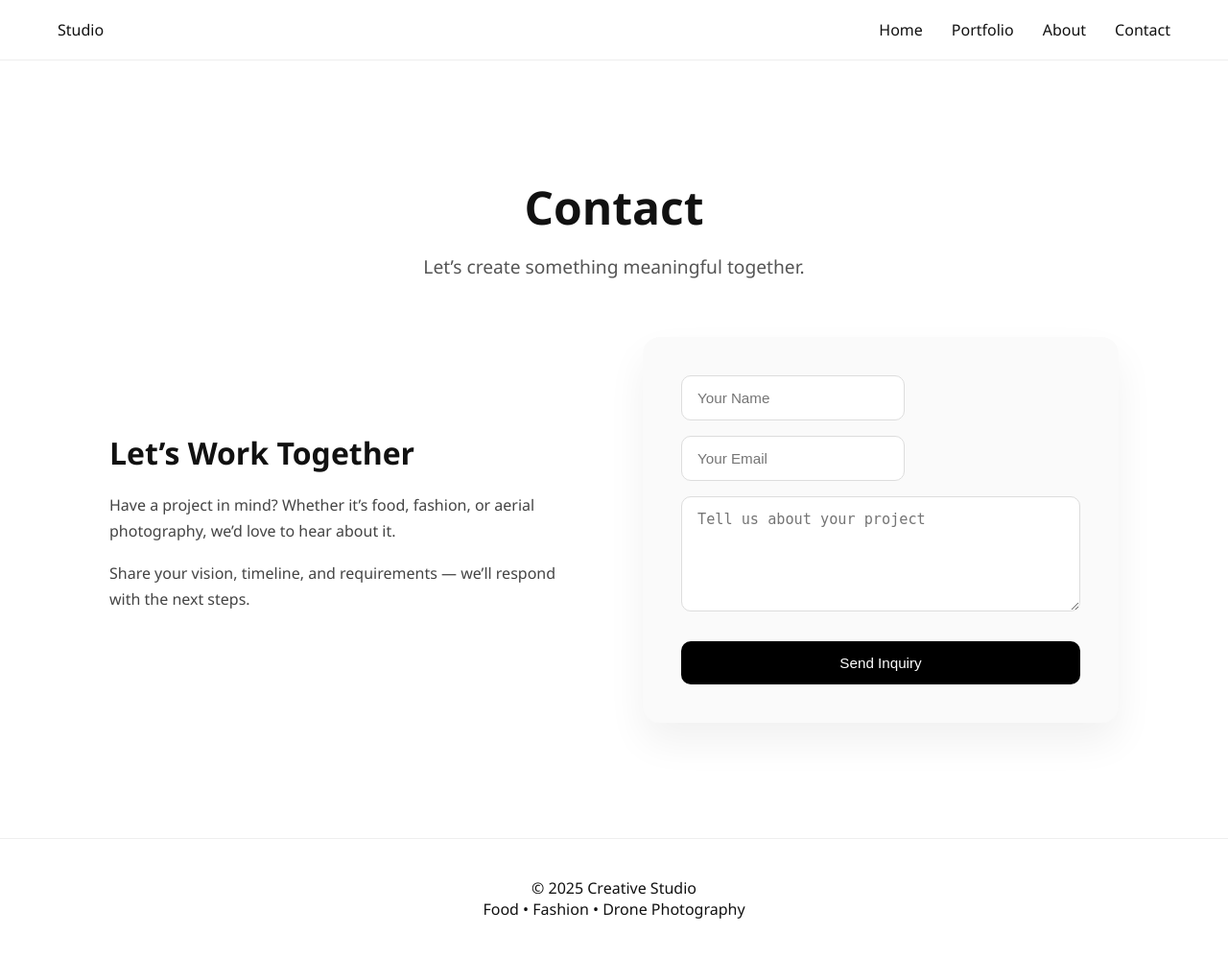
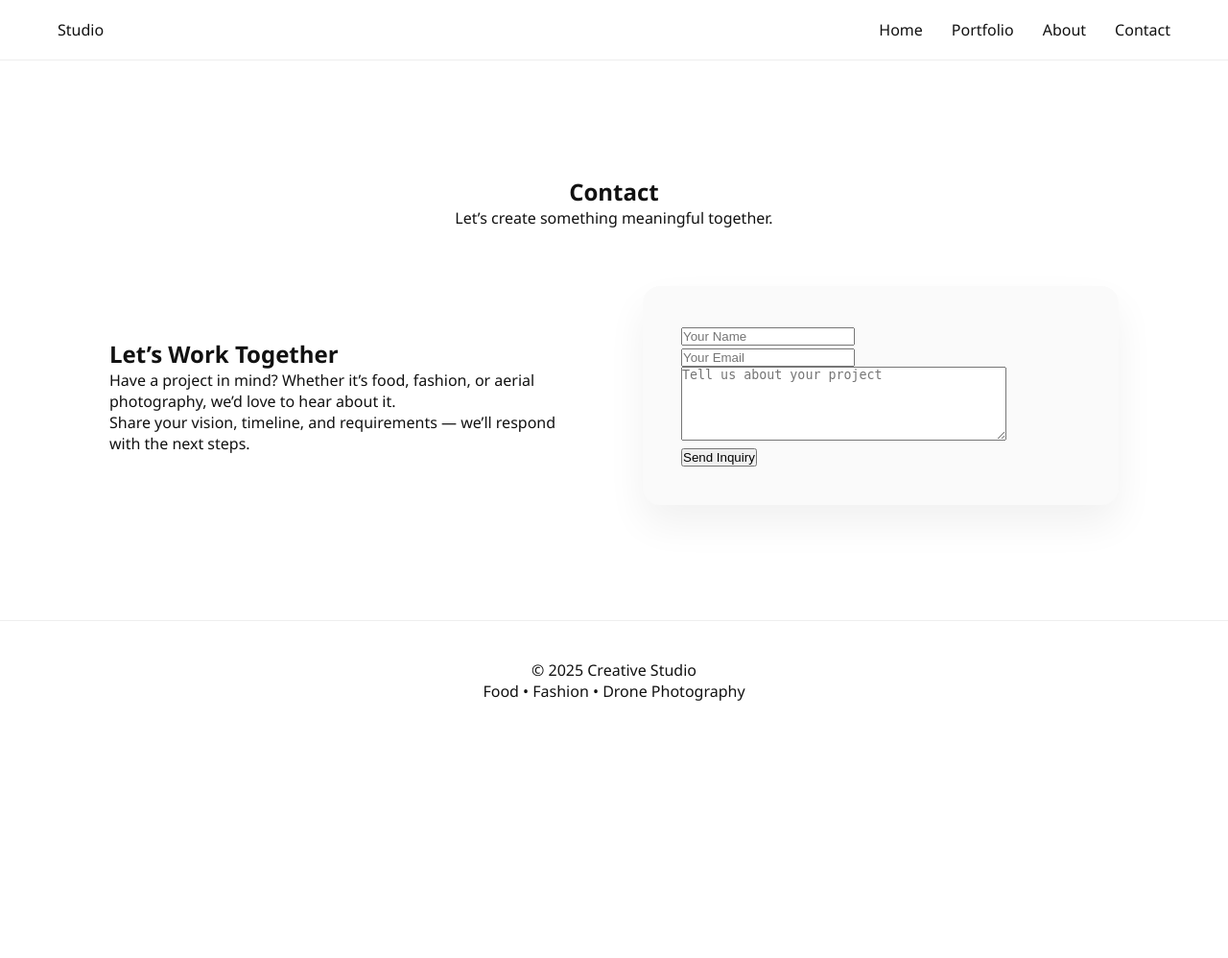
Before and after one commit to syed5625/studio, a Django app: page /contact/ in a window 1280 px wide. Shown: the whole page at 96% size. After the commit the page ends 730 px from the top, so only its background shows below. Run offline with Django 5.2, Linux system fonts and the light colour scheme; data that the repository does not hold is empty.

Commit message:
css fixed

```diff
--- a/website/static/css/style.css
+++ b/website/static/css/style.css
@@ -1,83 +1,62 @@
-* { box-sizing: border-box; margin:0; padding:0; }
+* {
+    box-sizing: border-box;
+    margin: 0;
+    padding: 0;
+}
 
 body {
     font-family: 'Segoe UI', sans-serif;
-    color:#111;
+    color: #111;
+    background: #fff;
 }
 
 .navbar {
     position: sticky;
-    top:0;
-    background:#fff;
-    display:flex;
-    justify-content:space-between;
-    align-items:center;
-    padding:20px 60px;
-    border-bottom:1px solid #eee;
-    z-index:1000;
+    top: 0;
+    background: #fff;
+    display: flex;
+    justify-content: space-between;
+    align-items: center;
+    padding: 20px 60px;
+    border-bottom: 1px solid #eee;
+    z-index: 1000;
 }
 
-.nav-links { display:flex; gap:30px; }
-.nav-links a { text-decoration:none; color:#111; }
-
-.hamburger { display:none; font-size:26px; background:none; border:none; }
-
-@media (max-width:768px) {
 .nav-links {
-        display:none;
-        position:absolute;
-        top:70px;
-        right:20px;
-        background:#fff;
-        flex-direction:column;
-        padding:20px;
-        box-shadow:0 10px 30px rgba(0,0,0,0.15);
-    }
-    .nav-links.active { display:flex; }
-    .hamburger { display:block; }
-}
-@media (max-width: 768px) {
-    .hero {
-        height: 80vh;
-        padding: 0 6%;
-        background-position: center;
+    display: flex;
+    gap: 30px;
 }
 
-    .hero-content {
-        text-align: left;
-    }
-}
-@media (max-width: 900px) {
-    .portfolio-section {
-        grid-template-columns: 1fr;
+.nav-links a {
+    text-decoration: none;
+    color: #111;
+    font-weight: 500;
 }
 
-    .portfolio-grid {
-        grid-template-columns: repeat(2, 1fr);
-    }
+.hamburger {
+    display: none;
+    font-size: 26px;
+    background: none;
+    border: none;
+    cursor: pointer;
 }
 
-
 .hero {
-    min-height: calc(100vh - 80px);
+    height: calc(100vh - 80px);
     width: 100%;
     background-size: cover;
-    background-position: center;
+    background-position: center top;
     background-repeat: no-repeat;
     position: relative;
     display: flex;
-    align-items: center;
-    padding:60px;
-    color:white;
 }
-
 
 .hero-overlay {
     width: 100%;
-    min-height: calc(100vh - 80px);
+    height: 100%;
     background: linear-gradient(
-        rgba(0, 0, 0, 0.45),
-        rgba(0, 0, 0, 0.55)
+        rgba(0, 0, 0, 0.55),
+        rgba(0, 0, 0, 0.35)
     );
     display: flex;
     align-items: center;
@@ -85,88 +64,46 @@ body {
 
 .hero-content {
     max-width: 900px;
-    padding: 4rem;
+    padding: 0 6%;
     color: #fff;
-    transform: translateY(30px);
-    transition: 1s ease;
 }
 
 .hero-content h1 {
-    font-size: 3.5rem;
+    font-size: clamp(2.6rem, 4vw, 3.8rem);
     font-weight: 700;
+    line-height: 1.15;
     margin-bottom: 1rem;
 }
 
 .hero-content p {
-    font-size: 1.2rem;
+    font-size: 1.1rem;
     opacity: 0.95;
 }
 
-.hero-content.show {
-    opacity: 1;
-    transform: translateY(0);
+.grid-section {
+    display: grid;
+    grid-template-columns: repeat(auto-fit, minmax(280px, 1fr));
+    gap: 30px;
+    padding: 60px;
 }
 
-.grid-section {
-    display:grid;
-    grid-template-columns:repeat(auto-fit,minmax(280px,1fr));
-    gap:30px;
-    padding:60px;
+.card img,
+.grid-section img {
+    width: 100%;
+    height: 260px;
+    object-fit: cover;
+    border-radius: 12px;
+    transition: transform 0.35s ease;
 }
 
-.card img, .grid-section img {
-    width:100%;
-    height:260px;
-    object-fit:cover;
-    border-radius:12px;
-    transition:transform .3s;
+.card img:hover,
+.grid-section img:hover {
+    transform: scale(1.05);
 }
 
-.card img:hover, .grid-section img:hover {
-    transform:scale(1.05);
-}
-
-.page-title { padding:60px; font-size:36px; }
-
-footer {
-    text-align:center;
-    padding:40px;
-    border-top:1px solid #eee;
-}
-
-#lightbox {
-    display:none;
-    position:fixed;
-    inset:0;
-    background:rgba(0,0,0,0.9);
-    justify-content:center;
-    align-items:center;
-}
-#lightbox img { max-width:90%; }
-#lightbox span {
-    position:absolute;
-    top:30px;
-    right:40px;
-    font-size:40px;
-    color:white;
-    cursor:pointer;
-}
-
-.reveal {
-    opacity: 0;
-    transform: translateY(40px);
-    transition: opacity 0.8s ease, transform 0.8s ease;
-}
-
-.reveal.show {
-    opacity: 1;
-    transform: translateY(0);
-}
-
-
-.reveal.active {
-    opacity: 1;
-    transform: translateY(0);
+.page-title {
+    padding: 60px;
+    font-size: 36px;
 }
 
 .portfolio-section {
@@ -339,16 +239,6 @@ footer {
     margin: 120px auto 60px;
     padding: 0 24px;
     text-align: center;
-}
-
-.contact-hero h1 {
-    font-size: 3rem;
-    margin-bottom: 16px;
-}
-
-.contact-tagline {
-    font-size: 1.2rem;
-    color: #555;
 }
 
 .contact-section {
@@ -364,65 +254,58 @@ footer {
     align-items: center;
 }
 
-.contact-info h2 {
-    font-size: 2rem;
-    margin-bottom: 20px;
-}
-
-.contact-info p {
-    color: #444;
-    line-height: 1.7;
-    margin-bottom: 16px;
-}
-
 .contact-form {
     background: #fafafa;
     padding: 40px;
     border-radius: 18px;
-    box-shadow: 0 20px 40px rgba(0,0,0,0.06);
-    display: flex;
-    flex-direction: column;
-    gap: 16px;
+    box-shadow: 0 20px 40px rgba(0, 0, 0, 0.06);
 }
 
-.contact-form input,
-.contact-form textarea {
-    padding: 14px 16px;
-    border-radius: 10px;
-    border: 1px solid #ddd;
-    font-size: 0.95rem;
+footer {
+    text-align: center;
+    padding: 40px;
+    border-top: 1px solid #eee;
 }
 
-.contact-form input:focus,
-.contact-form textarea:focus {
-    outline: none;
-    border-color: #000;
+@media (max-width: 900px) {
+    .portfolio-section {
+        grid-template-columns: 1fr;
     }
 
-.contact-form button {
-    margin-top: 10px;
-    padding: 14px;
-    border: none;
-    border-radius: 10px;
-    background: #000;
-    color: #fff;
-    font-size: 0.95rem;
-    cursor: pointer;
-    transition: background 0.3s ease;
+    .portfolio-grid {
+        grid-template-columns: repeat(2, 1fr);
     }
-
-.contact-form button:hover {
-    background: #222;
 }
 
 @media (max-width: 768px) {
+    .nav-links {
+        display: none;
+        position: absolute;
+        top: 70px;
+        right: 20px;
+        background: #fff;
+        flex-direction: column;
+        padding: 20px;
+        box-shadow: 0 10px 30px rgba(0, 0, 0, 0.15);
+    }
+
+    .nav-links.active {
+        display: flex;
+    }
+
+    .hamburger {
+        display: block;
+    }
+
+    .hero {
+        background-position: center;
+    }
+
+    .hero-content {
+        padding: 0 24px;
+    }
+
     .contact-grid {
         grid-template-columns: 1fr;
     }
 }
-.card img {
-    width: 100%;
-    height: 280px;
-    object-fit: cover;
-    border-radius: 6px;
-}
```
Also changed, not shown: other parts of website/static/css/style.css (+1 -38 lines). Lines whose indentation alone changed are shown as unchanged.
